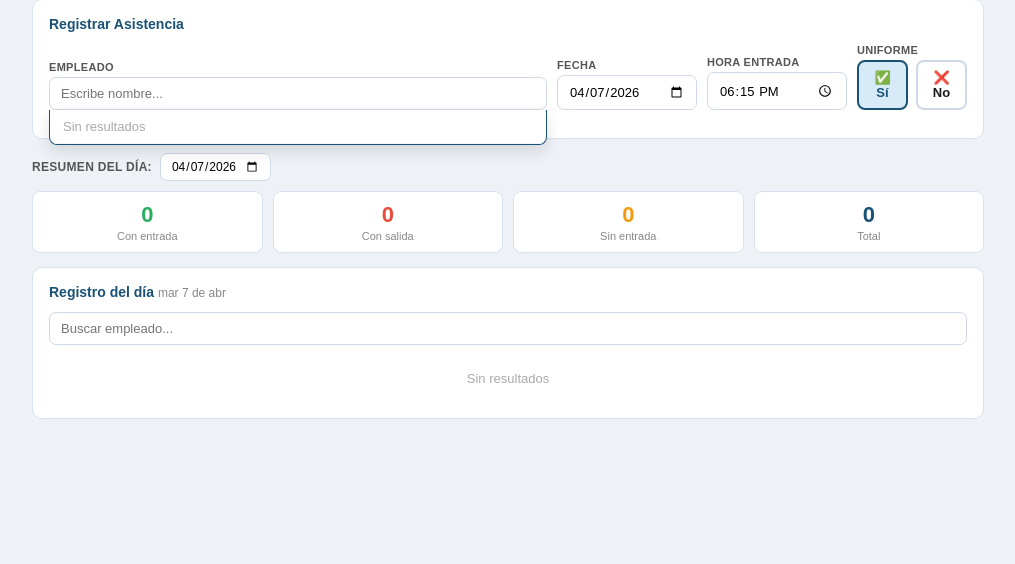
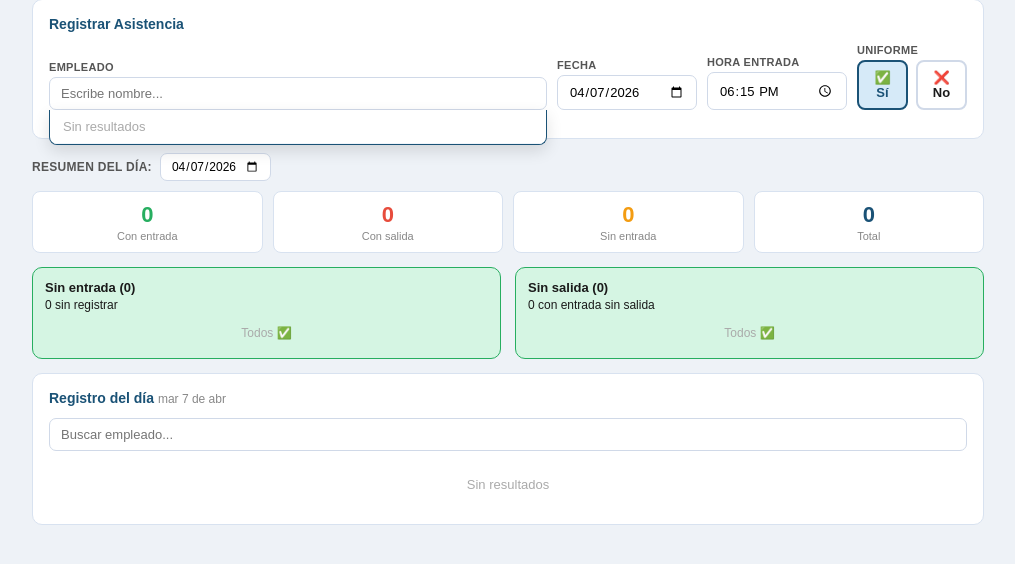
Before and after one commit to jirviato29-cell/asistencia-ato, a Flask app: page / in a window 1280 px wide. Shown: the part 108-672 px from the top of the page, without its empty margins (132-1147 px from the left). Run offline with Flask 3, Linux system fonts and the light colour scheme; data that the repository does not hold is empty; some libraries are stand-ins or nearby versions.

Commit message:
Update index.html

```diff
--- a/templates/index.html
+++ b/templates/index.html
@@ -174,6 +174,10 @@ tr:hover td{background:#F5F8FC;}
     <div class="stat"><div class="stat-n" id="s-co" style="color:#E74C3C">0</div><div class="stat-l">Con salida</div></div>
     <div class="stat"><div class="stat-n" id="s-pend" style="color:#F39C12">0</div><div class="stat-l">Sin entrada</div></div>
     <div class="stat"><div class="stat-n" id="s-tot" style="color:#1a5276">0</div><div class="stat-l">Total</div></div>
+  </div>
+  <div class="falt-grid">
+    <div class="falt-box" id="ci-fci-box"><h3 id="ci-fci-tit">Sin entrada</h3><div class="sub2" id="ci-fci-sub"></div><div class="lista" id="ci-fci-lista" style="max-height:180px;"></div></div>
+    <div class="falt-box" id="ci-fco-box"><h3 id="ci-fco-tit">Sin salida</h3><div class="sub2" id="ci-fco-sub"></div><div class="lista" id="ci-fco-lista" style="max-height:180px;"></div></div>
   </div>
   <div class="card">
     <h2>Registro del día <span id="lbl-f-reg" style="font-weight:400;font-size:12px;color:#888;"></span></h2>
@@ -478,7 +482,6 @@ async function marcarCI(){
     conf.innerHTML=`<span style="color:#27AE60;">✅ ${nombreP} registrado — ${fechaP} · ${uniTxt}</span>`;
   }
   setTimeout(()=>{conf.style.display='none';conf.innerHTML='';},8000);
-  cargarTodo();
 }
 
 function onFCO(){
@@ -512,7 +515,7 @@ async function regCO(){
   div.style.display='block';
   mostrarConf('conf-co',`Salida: ${p.nombre} — ${tStr}`);
   limpiarCO();
-  cargarTodo();
+  await cargarTodo();
 }
 
 function round2(n){return Math.round(n*100)/100;}
@@ -654,6 +657,17 @@ function renderFaltCO(){
   document.getElementById('fco-sub').textContent=`${fCO.length} con entrada sin salida`;
   document.getElementById('fco-box').className=fCO.length?'falt-box':'falt-box ok';
   document.getElementById('fco-lista').innerHTML=fCO.map(({p,i})=>`<div class="item"><div class="dot dot-y"></div><span class="nm">${p.nombre}</span><span class="pill pill-ci" style="font-size:10px;">${(reg[i]||{}).entrada||''}</span></div>`).join('')||'<div style="padding:6px;text-align:center;color:#aaa;font-size:12px;">Todos ✅</div>';
+  // Actualizar cuadros en pestaña checkin también
+  const fCI2=E.map((p,i)=>({p,i})).filter(({i})=>!reg[i]);
+  const fCO2=E.map((p,i)=>({p,i})).filter(({i})=>reg[i]&&!reg[i].salida);
+  document.getElementById('ci-fci-tit').textContent=`Sin entrada (${fCI2.length})`;
+  document.getElementById('ci-fci-sub').textContent=`${fCI2.length} sin registrar`;
+  document.getElementById('ci-fci-box').className=fCI2.length?'falt-box':'falt-box ok';
+  document.getElementById('ci-fci-lista').innerHTML=fCI2.map(({p})=>`<div class="item"><div class="dot dot-y"></div><span class="nm">${p.nombre}</span></div>`).join('')||'<div style="padding:6px;text-align:center;color:#aaa;font-size:12px;">Todos ✅</div>';
+  document.getElementById('ci-fco-tit').textContent=`Sin salida (${fCO2.length})`;
+  document.getElementById('ci-fco-sub').textContent=`${fCO2.length} con entrada sin salida`;
+  document.getElementById('ci-fco-box').className=fCO2.length?'falt-box':'falt-box ok';
+  document.getElementById('ci-fco-lista').innerHTML=fCO2.map(({p,i})=>`<div class="item"><div class="dot dot-y"></div><span class="nm">${p.nombre}</span><span class="pill pill-ci" style="font-size:10px;">${(reg[i]||{}).entrada||''}</span></div>`).join('')||'<div style="padding:6px;text-align:center;color:#aaa;font-size:12px;">Todos ✅</div>';
 }
 
 function abrirTodosWA(){
@@ -931,7 +945,7 @@ async function cargarEmps(){
 async function cargarTodo(){
   const r=await fetch('/api/registros/todos');
   R=await r.json();
-  actStats();actStatsCO();renderHoy();
+  actStats();actStatsCO();renderHoy();renderFaltCO();renderListaCO();
   filtrarE('ci');filtrarE('co');
 }
 
```
